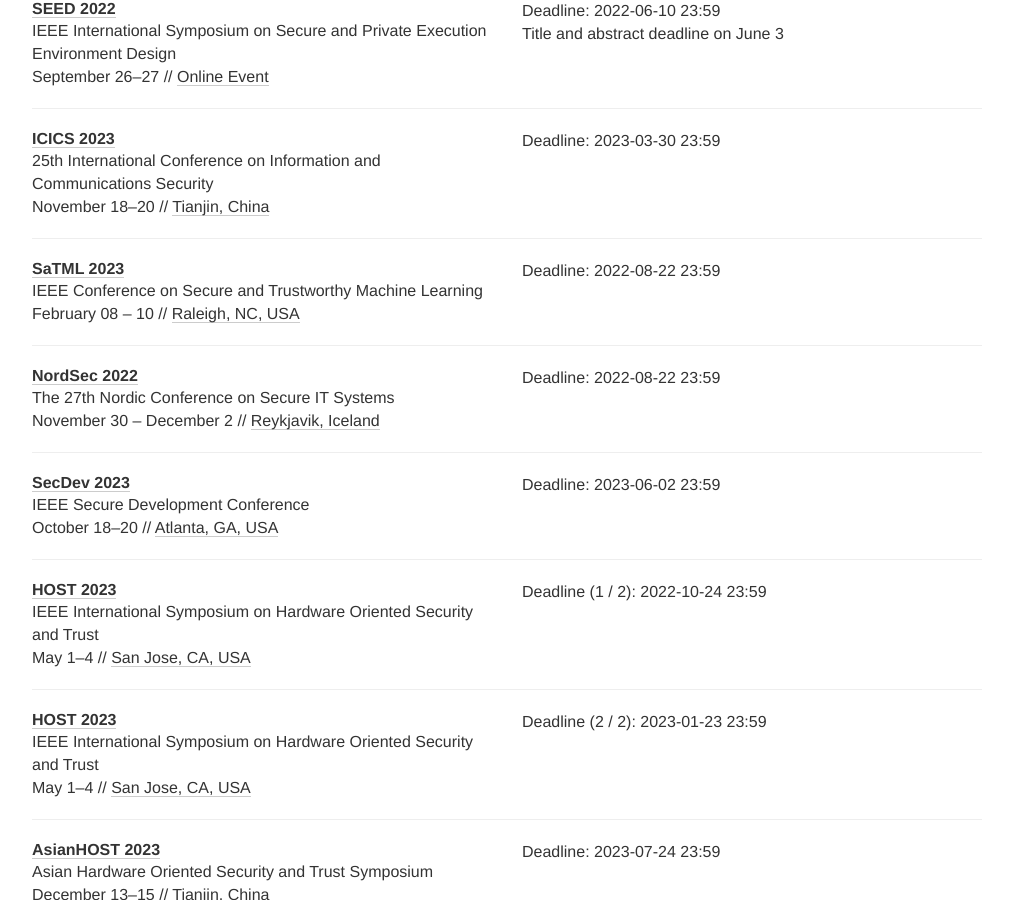
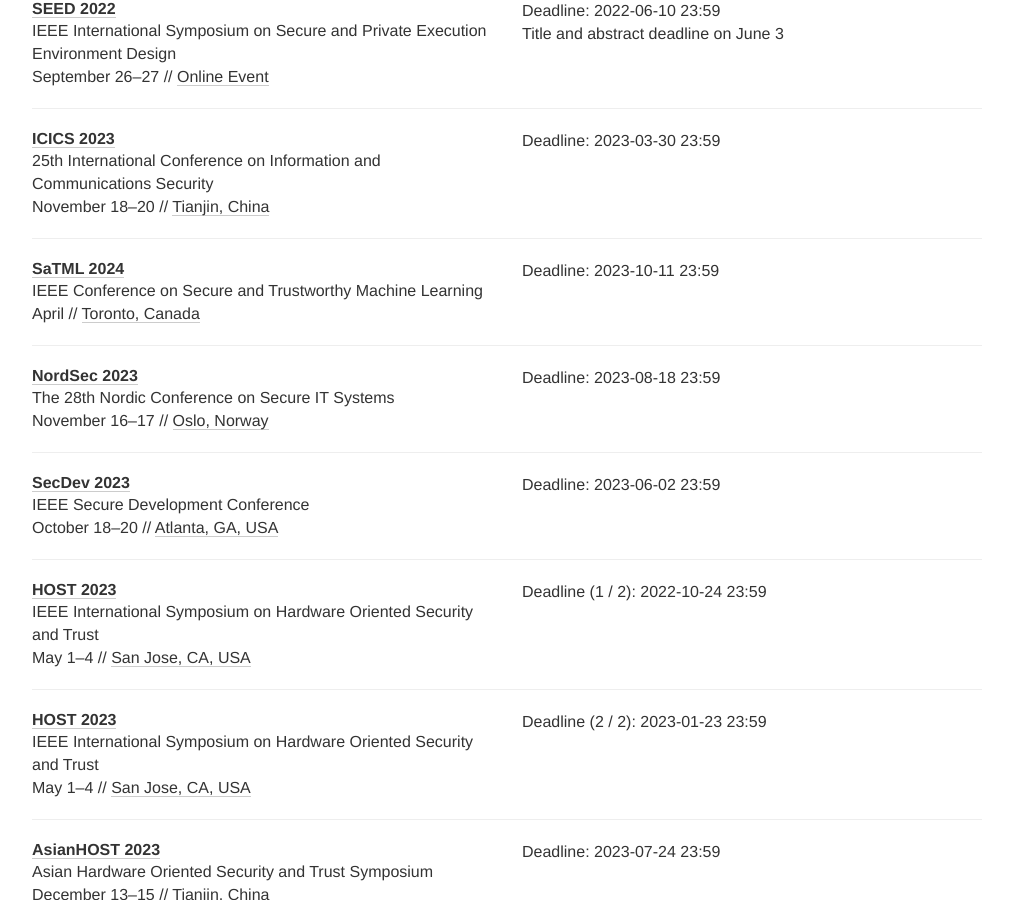
Before and after one commit to sec-deadlines/sec-deadlines.github.io, a Jekyll site: the page built from index.html, in a window 1280 px wide and 900 px high, scrolled down 7858 px. Shown: the whole window, without its empty margins (133-1146 px from the left). Built offline with Jekyll 4.4.1, drawn with Linux system fonts in a browser that asks for light colours; nearby versions of some CDN libraries; comment, search, counter and statistics services are not loaded.

Commit message:
Conference updates

```diff
--- a/_data/conferences.yml
+++ b/_data/conferences.yml
@@ -470,21 +470,21 @@
   tags: [SEC, PRIV, CONF]
 
 - name: SaTML
-  year: 2023
-  date: "February 08 - 10"
+  year: 2024
+  date: "April"
   description: IEEE Conference on Secure and Trustworthy Machine Learning
   link: https://satml.org/
-  deadline: ["2022-08-22 23:59"]
-  place: Raleigh, NC, USA
+  deadline: ["2023-10-11 23:59"]
+  place: Toronto, Canada
   tags: [SEC, PRIV, CONF]
 
 - name: NordSec
-  year: 2022
-  description: The 27th Nordic Conference on Secure IT Systems
-  link: https://nordsec2022.ru.is/
-  deadline: ["2022-08-22 23:59"]
-  date: "November 30 - December 2"
-  place: Reykjavik, Iceland
+  year: 2023
+  description: The 28th Nordic Conference on Secure IT Systems
+  link: https://uni.oslomet.no/nordsec2023/
+  deadline: ["2023-08-18 23:59"]
+  date: "November 16-17"
+  place: Oslo, Norway
   tags: [SEC, PRIV, CONF]
 
 - name: SecDev
```
